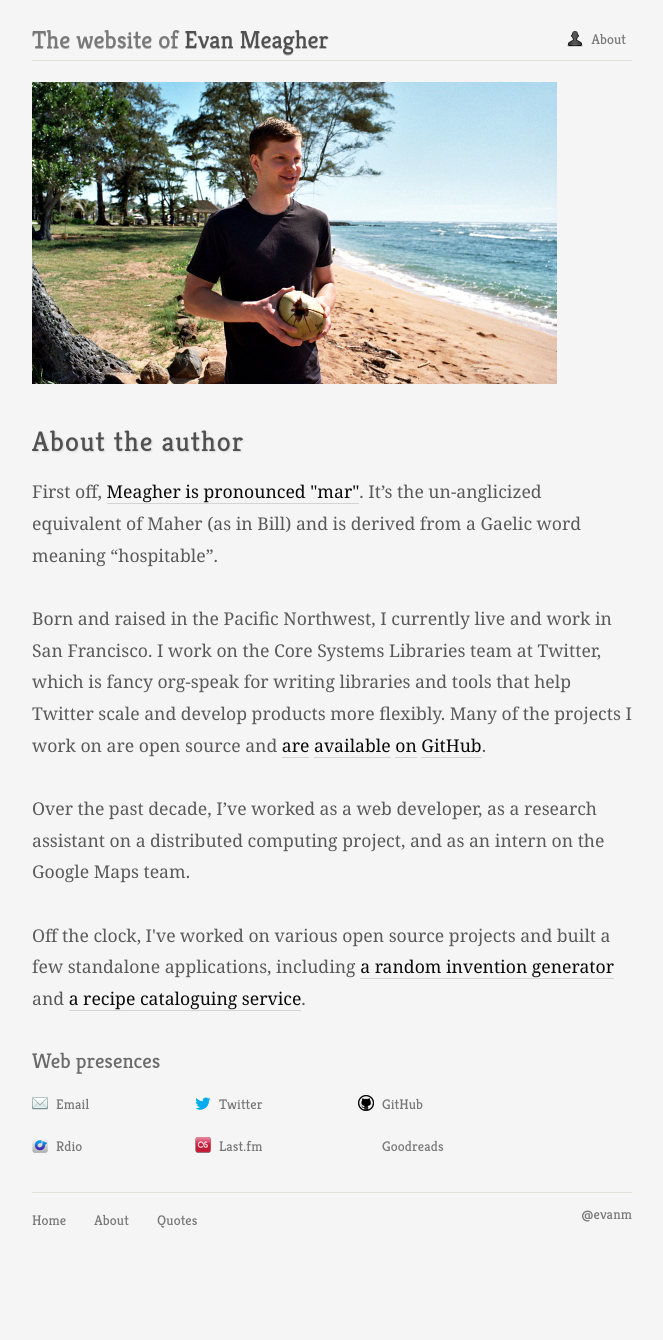
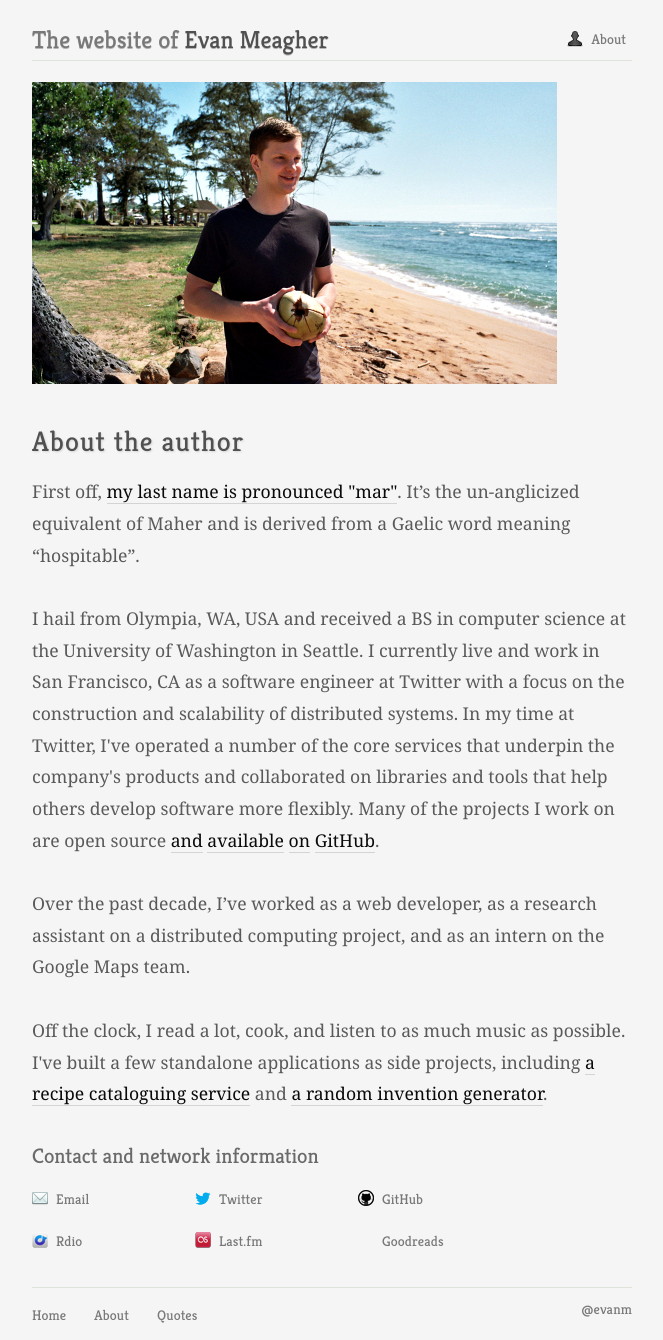
Before and after one commit to evnm/www, a Jekyll site: the page built from about.html, in a window 1280 px wide. Shown: the whole page, without its empty margins (308-971 px from the left). Built offline with Jekyll 4.4.1, drawn with Linux system fonts in a browser that asks for light colours; comment, search, counter and statistics services are not loaded; before the commit the page ends 1245 px from its top, so only the background shows below that.

Commit message:
Update about page.

```diff
--- a/about.html
+++ b/about.html
@@ -4,11 +4,11 @@ title: About the author
 ---
 <img src="/images/kapaa-beach.jpg" alt="Evan Meagher" style="margin-bottom: 2em;" />
 <h1>About the author</h1>
-<p>First off, <a href="http://pronouncenames.com/search?name=meagher">Meagher is pronounced "mar"</a>. It’s the un-anglicized equivalent of Maher (as in Bill) and is derived from a Gaelic word meaning “hospitable”.</p>
-<p>Born and raised in the Pacific Northwest, I currently live and work in San Francisco. I work on the Core Systems Libraries team at Twitter, which is fancy org-speak for writing libraries and tools that help Twitter scale and develop products more flexibly. Many of the projects I work on are open source and <a href="https://github.com/twitter/finagle/">are</a> <a href="https://github.com/twitter/util/">available</a> <a href="https://github.com/twitter/twitter-server">on</a> <a href="https://github.com/twitter/scrooge">GitHub</a>.</p>
+<p>First off, <a href="http://pronouncenames.com/search?name=meagher">my last name is pronounced "mar"</a>. It’s the un-anglicized equivalent of Maher and is derived from a Gaelic word meaning “hospitable”.</p>
+<p>I hail from Olympia, WA, USA and received a BS in computer science at the University of Washington in Seattle. I currently live and work in San Francisco, CA as a software engineer at Twitter with a focus on the construction and scalability of distributed systems. In my time at Twitter, I've operated a number of the core services that underpin the company's products and collaborated on libraries and tools that help others develop software more flexibly. Many of the projects I work on are open source <a href="https://github.com/twitter/finagle/">and</a> <a href="https://github.com/twitter/util/">available</a> <a href="https://github.com/twitter/twitter-server">on</a> <a href="https://github.com/twitter/scrooge">GitHub</a>.</p>
 <p>Over the past decade, I’ve worked as a web developer, as a research assistant on a distributed computing project, and as an intern on the Google Maps team.</p>
-<p>Off the clock, I've worked on various open source projects and built a few standalone applications, including <a href="http://eureka.evanmeagher.net">a random invention generator</a> and <a href="http://www.gingrsnap.com">a recipe cataloguing service</a>.</p>
-<h2>Web presences</h2>
+<p>Off the clock, I read a lot, cook, and listen to as much music as possible. I've built a few standalone applications as side projects, including <a href="http://www.gingrsnap.com">a recipe cataloguing service</a> and <a href="http://eureka.evanmeagher.net">a random invention generator</a>.</p>
+<h2>Contact and network information</h2>
 <ul id="contact_info_list">
   <li><a class="emaillink" href="mailto:evan.meagher@gmail.com">Email</a></li>
   <li><a class="twitterlink" href="http://twitter.com/evanm">Twitter</a></li>
```
